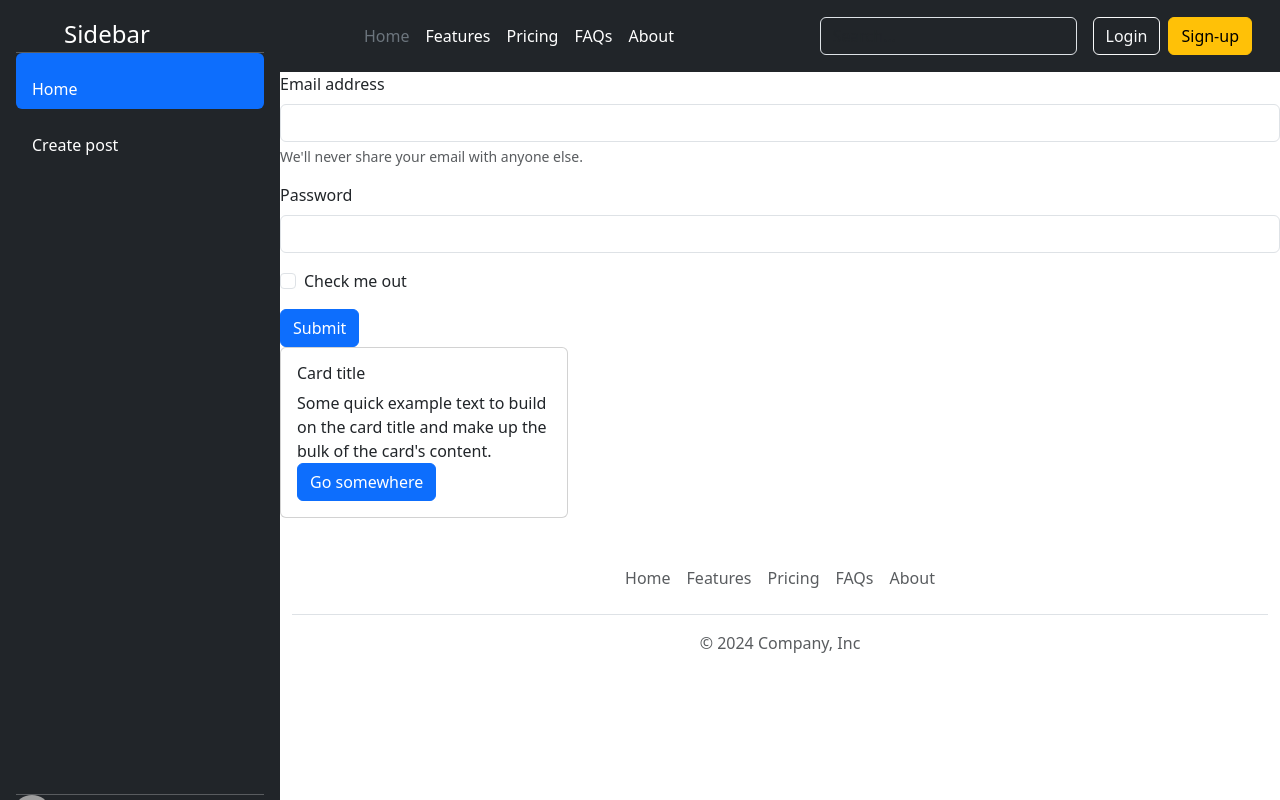
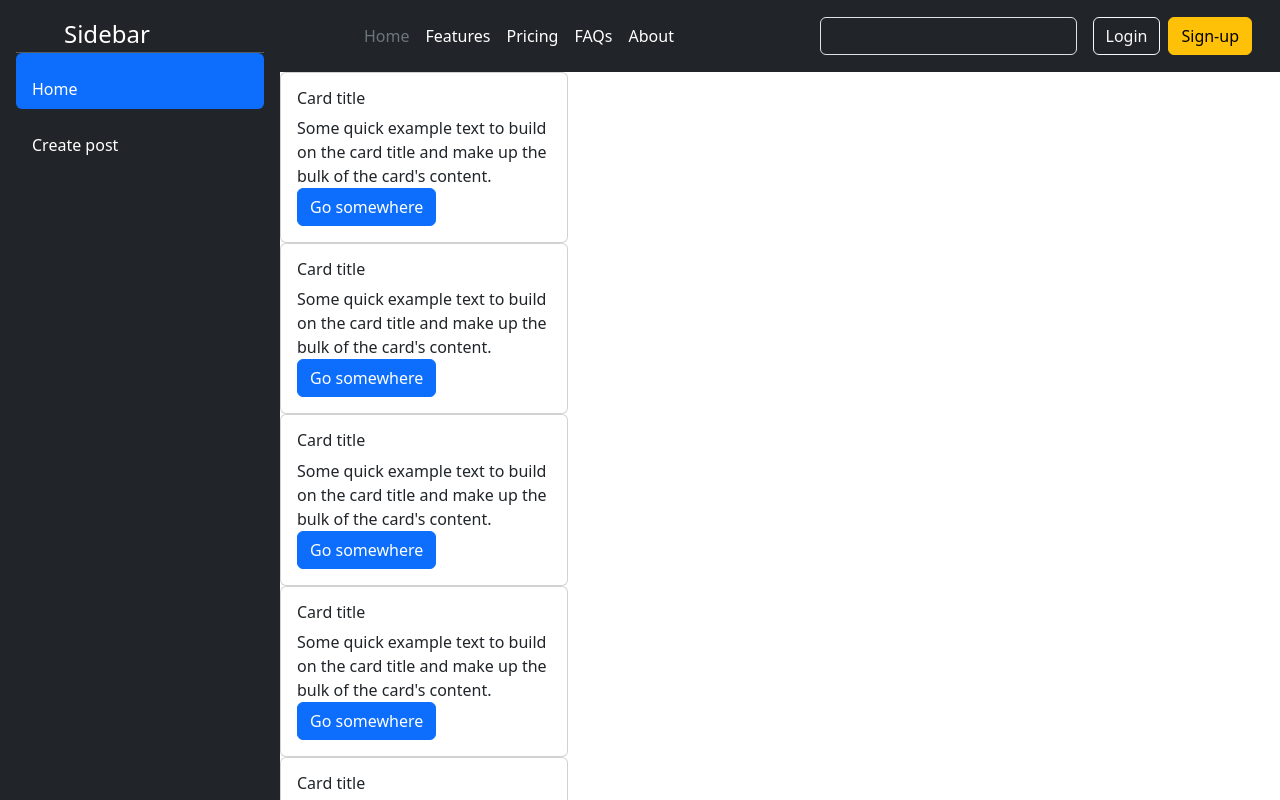
Before and after one commit to vishuRizz/social-media-app, a React (Vite) app: page / in a window 1280 px wide. Shown: the top 800 px of the page. Built offline with nearby package versions, Linux system fonts and the light colour scheme; grey boxes are pictures that could not be loaded.

Commit message:
UI at basic is done

```diff
--- a/src/App.css
+++ b/src/App.css
@@ -7,8 +7,6 @@
 
 }
 .sidebar-main{
-  min-height: 835px;
-}
-.footer-main{
+  min-height: 100vh;
 
 }
--- a/src/App.jsx
+++ b/src/App.jsx
@@ -5,18 +5,19 @@ import Header from './components/Header'
 import Footer from './components/Footer'
 import Sidebar from './components/Sidebar'
 import CreatePost from './components/CreatePost'
-import Post from './components/Post'
+import PostList from './components/PostList'
 
 function App() {
+
+  const [selectedTab, setSelectedTab] = useState('Home');
 
   return (
 
     <div className='app-container'>
-   <Sidebar/>
+    <Sidebar/>
    <div className="content">
    <Header/>
-   <CreatePost/>
-   <Post/>
+   {selectedTab === 'Home' ? (<PostList/>) : (<CreatePost/>)}
    <Footer/>
    </div>
    </div>
--- /dev/null
+++ b/src/components/PostList.jsx
@@ -0,0 +1,16 @@
+import React from 'react'
+import Post from './Post'
+
+function PostList() {
+  return (
+    <div className='post-list'>
+      <Post/>
+      <Post/>
+      <Post/>
+      <Post/>
+      <Post/>
+    </div>
+  )
+}
+
+export default PostList
```
